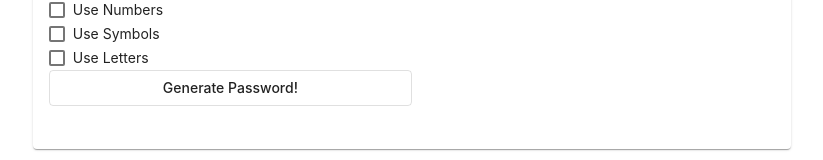
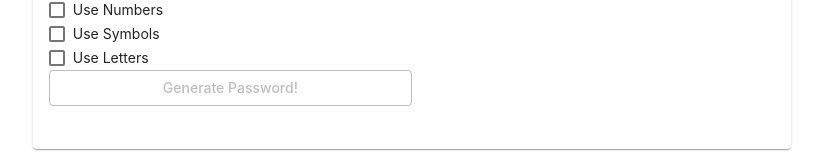
Before and after one commit to elwood-berry/esb-password-generator, an Angular app: page / in a window 1280 px wide. Shown: the part 157-317 px from the top of the page, without its empty margins (228-1051 px from the left). Built offline with nearby package versions, Linux system fonts and the light colour scheme.

Commit message:
1 file modified

```diff
--- a/src/app/app.component.html
+++ b/src/app/app.component.html
@@ -52,7 +52,7 @@ Email: me@elwoodberry.com
               <!--
                 BUTTON: GENERATE PASSWORD!
               -->
-              <button mat-stroked-button (click)="onButtonClick()">Generate Password!</button>
+              <button [disabled]="!(passwordLength && includeNumbers || includeSymbols || includeLetters)" mat-stroked-button (click)="onButtonClick()">Generate Password!</button>
             </form>
           </div>
           <div class="elwood-column" fxFlex="50%" fxLayout="column">
```
